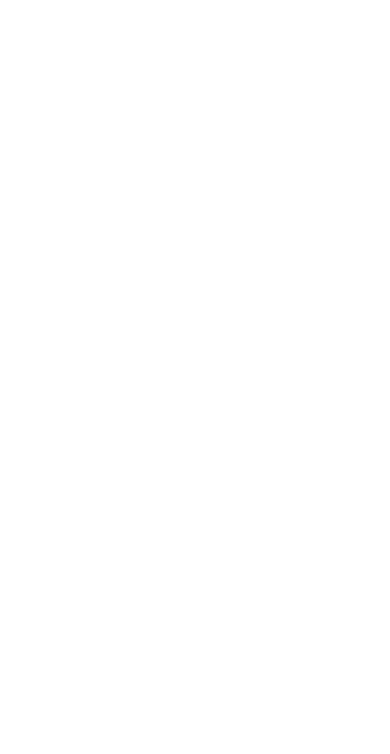
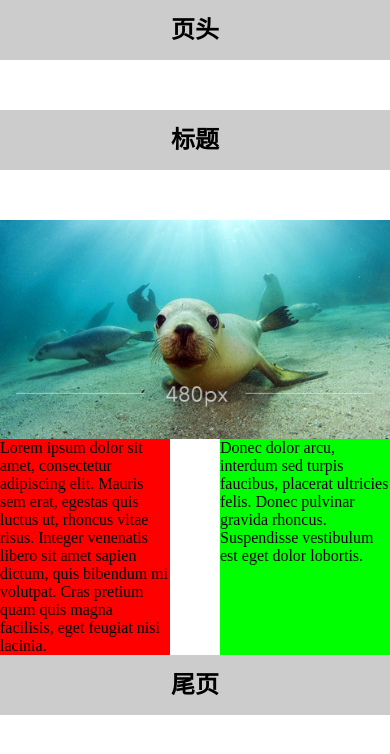
Before and after one commit to XiaoYeah6/APP, a plain HTML site: page 小海豹.html in a window 390 px wide. Drawn offline with Linux system fonts and the light colour scheme.

Commit message:
小海豹

```diff
--- a/小海豹.html
+++ b/小海豹.html
@@ -5,8 +5,104 @@
     <meta name="viewport" content="width=device-width, initial-scale=1.0">
     <meta http-equiv="X-UA-Compatible" content="ie=edge">
     <title>Document</title>
+
+    <style>
+        *{
+            margin: 0;
+            padding: 0;
+        }
+
+        .wrapper{
+            margin: 0 auto;
+            width: 960px;
+            height: 100%;
+        }
+
+        h2{
+            background: #cccccc;
+            height: 60px;
+            text-align: center;
+            line-height: 60px;
+            margin-bottom: 50px;
+        }
+
+        .container{
+            display: flex;
+        }
+
+        img{
+            width: 960px;
+        }
+
+        #mid-img{
+            display: none;
+        }
+
+        #small-img{
+            display: none;
+        }
+
+        .middle{
+            width: 50px;
+        }
+
+        .left{
+            flex: 0.6;
+            background: #ff0000;
+        }
+
+        .right{
+            flex: 0.4;
+            background: #00ff00;
+        }
+
+        @media screen and (max-width:960px){
+            .wrapper{
+                width: 100%;
+            }
+            #big-img{
+                display: none;
+            }
+            #mid-img{
+                display: block;
+                width: 100%;
+            }
+        }
+
+        @media screen and (max-width:480px){
+            .right{
+                flex-grow: 1;
+            }
+            .left{
+                flex-grow: 1;
+            }
+            #mid-img{
+                display: none;
+            }
+            #small-img{
+                display: block;
+                width: 100%;
+            }
+        }
+    </style>
 </head>
 <body>
 
+    <div class = 'wrapper'>
+        <h2>页头</h2>
+        <h2>标题</h2>
+
+        <img id = 'big-img' src="img/01.jpg" alt="">
+        <img id = 'mid-img' src="img/01_s_2x.jpg" alt="">
+        <img id = 'small-img' src="img/01_s.jpg" alt="">
+
+        <div class = 'container'>
+            <div class = 'left'>Lorem ipsum dolor sit amet, consectetur adipiscing elit. Mauris sem erat, egestas quis luctus ut, rhoncus vitae risus. Integer venenatis libero sit amet sapien dictum, quis bibendum mi volutpat. Cras pretium quam quis magna facilisis, eget feugiat nisi lacinia.</div>
+            <div class = 'middle'></div>
+            <div class = 'right'>Donec dolor arcu, interdum sed turpis faucibus, placerat ultricies felis. Donec pulvinar gravida rhoncus. Suspendisse vestibulum est eget dolor lobortis.</div>
+        </div>
+        <h2>尾页</h2>
+
+    </div>
 </body>
 </html>
```
Also changed, not shown: img/01.jpg (added), img/01_s.jpg (added), img/01_s_2x.jpg (added).
